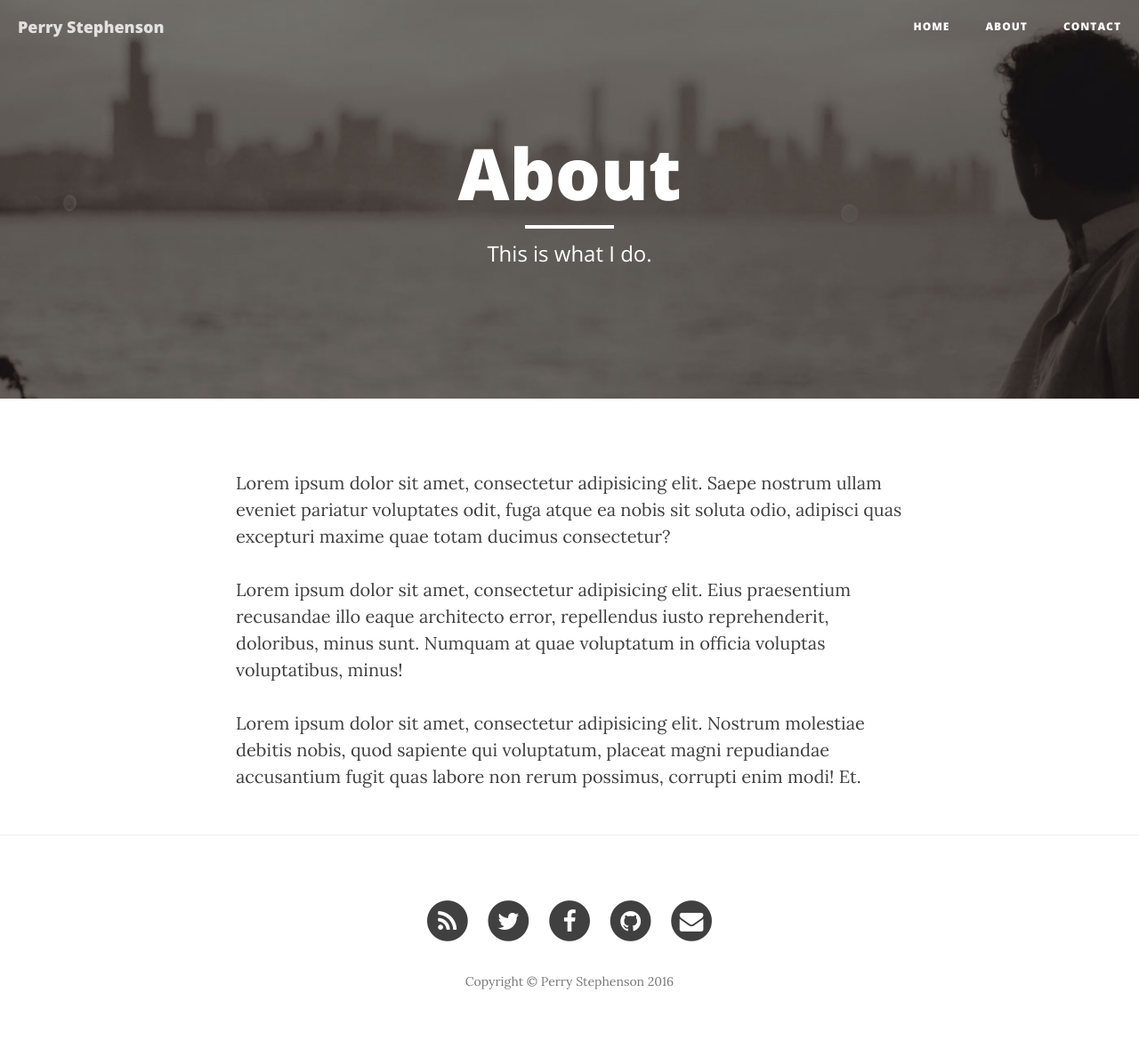
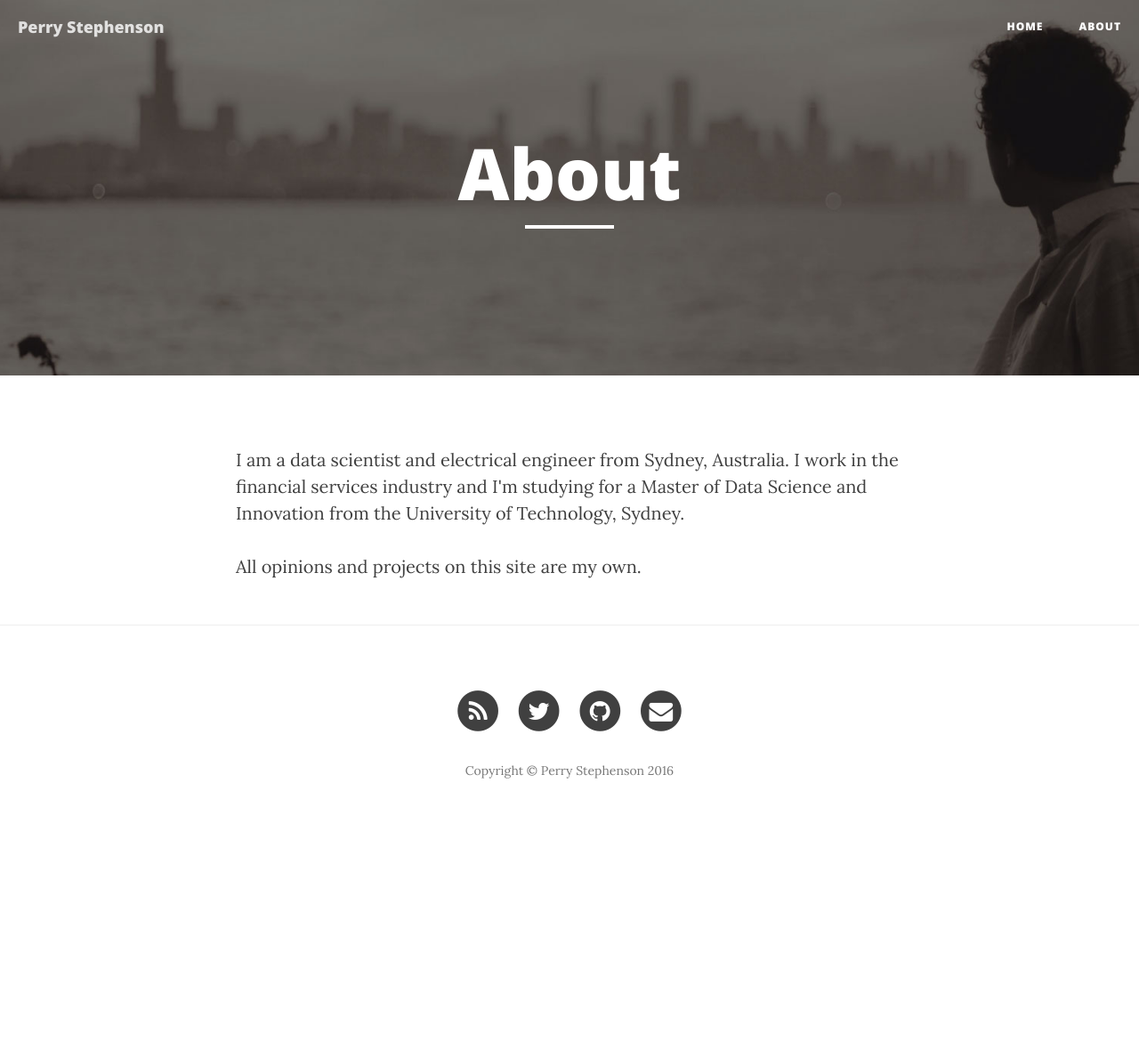
Before and after one commit to perrystephenson/perrystephenson.github.io, a Jekyll site: the page built from about.html, in a window 1280 px wide. Shown: the whole page at 89% size. Built offline with Jekyll 4.4.1, drawn with Linux system fonts in a browser that asks for light colours; nearby versions of some CDN libraries; after the commit the page ends 942 px from its top, so only the background shows below that.

Commit message:
Customising

```diff
--- a/_config.yml
+++ b/_config.yml
@@ -8,7 +8,7 @@ baseurl: ""
 url: "https://perrystephenson.github.io/"
 twitter_username: perrystephenson
 github_username:  perrystephenson
-facebook_username:  perry.stephenson
+# facebook_username:  perry.stephenson
 email_username:  perry.stephenson+blog@gmail.com
 
 # Google Analytics
--- a/about.html
+++ b/about.html
@@ -1,12 +1,10 @@
 ---
 layout: page
 title: "About"
-description: "This is what I do."
+description: ""
 header-img: "img/about-bg.jpg"
 ---
 
-<p>Lorem ipsum dolor sit amet, consectetur adipisicing elit. Saepe nostrum ullam eveniet pariatur voluptates odit, fuga atque ea nobis sit soluta odio, adipisci quas excepturi maxime quae totam ducimus consectetur?</p>
+<p>I am a data scientist and electrical engineer from Sydney, Australia. I work in the financial services industry and I'm studying for a Master of Data Science and Innovation from the University of Technology, Sydney.</p>
 
-<p>Lorem ipsum dolor sit amet, consectetur adipisicing elit. Eius praesentium recusandae illo eaque architecto error, repellendus iusto reprehenderit, doloribus, minus sunt. Numquam at quae voluptatum in officia voluptas voluptatibus, minus!</p>
-
-<p>Lorem ipsum dolor sit amet, consectetur adipisicing elit. Nostrum molestiae debitis nobis, quod sapiente qui voluptatum, placeat magni repudiandae accusantium fugit quas labore non rerum possimus, corrupti enim modi! Et.</p>
+<p>All opinions and projects on this site are my own.</p>
--- a/index.html
+++ b/index.html
@@ -1,6 +1,6 @@
 ---
 layout: page
-description: "A Clean Blog Theme by Start Bootstrap"
+description: "Data Scientist"
 ---
 
 {% for post in paginator.posts %}
```
Also changed, not shown: contact.html (deleted, +0 -48 lines).
